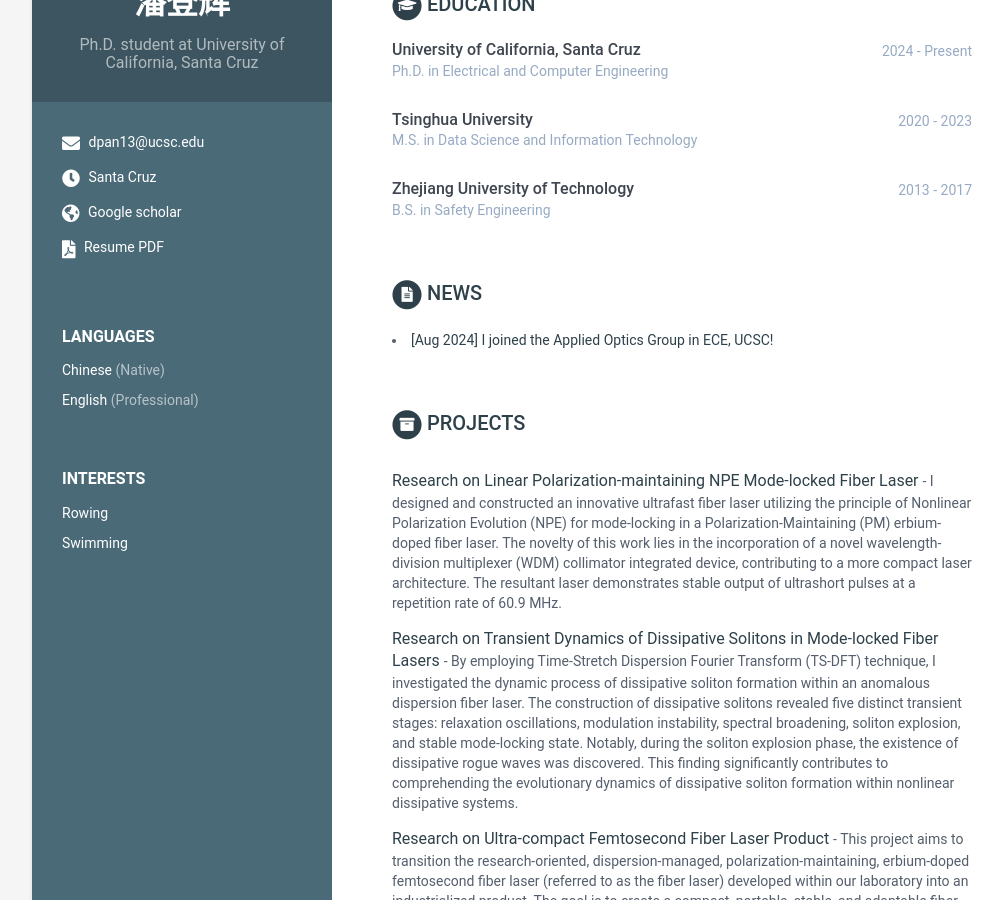
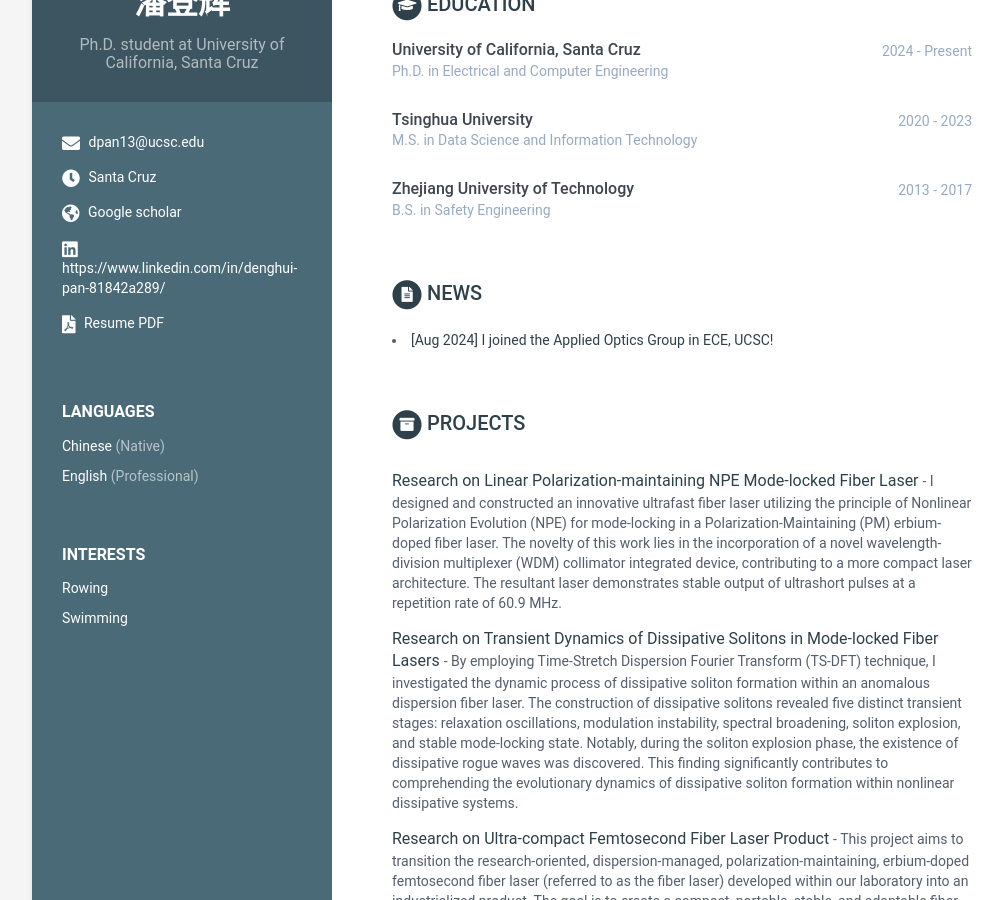
Before and after one commit to denghuipan/denghuipan.github.io, a Jekyll site: the page built from index.html, in a window 1280 px wide and 900 px high, scrolled down 335 px. Shown: the whole window, without its empty margins (108-1111 px from the left). Built offline with Jekyll 4.4.1, drawn with Linux system fonts in a browser that asks for light colours; some of the changed lines change nothing that is shown.

Commit message:
Update data.yml

```diff
--- a/_data/data.yml
+++ b/_data/data.yml
@@ -20,7 +20,7 @@ sidebar:
     website:
     google: http://scholar.google.com/citations?user=YOWLTwcAAAAJ&hl=en
     github:  #do not add http://
-    linkedin:
+    linkedin: https://www.linkedin.com/in/denghui-pan-81842a289/
     github:
     telegram: # add your nickname without '@' sign
     gitlab:
```
